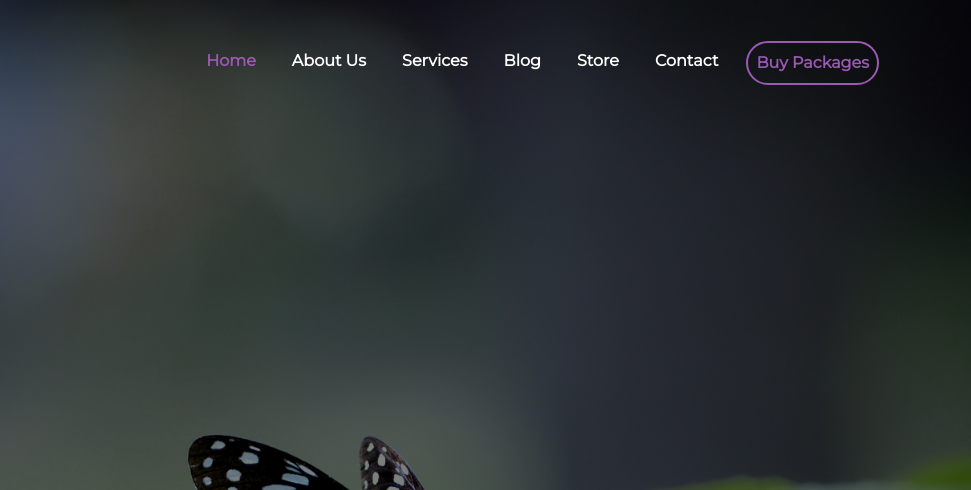
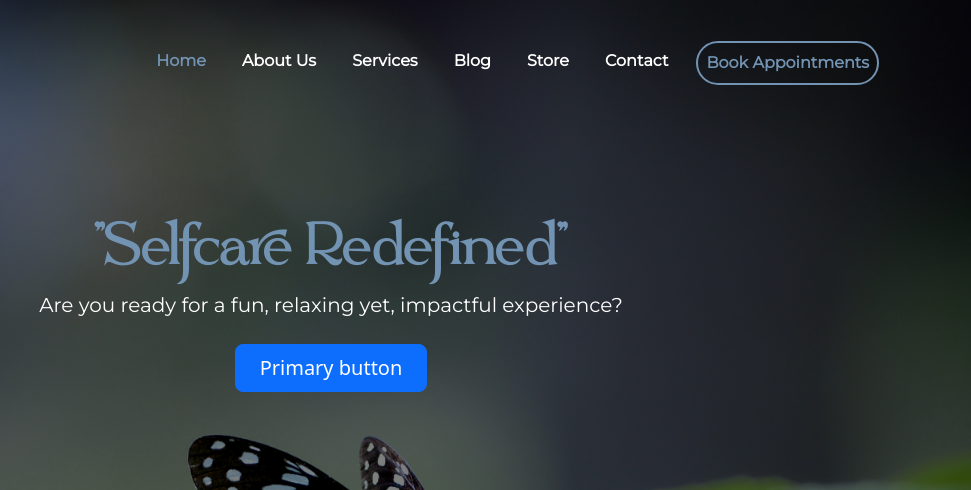
Before and after one commit to nimithejeagerist/quetell-website, a plain HTML site: page pages/index.html in a window 1280 px wide. Shown: the top 490 px of the page, 309-1280 px from the left. Drawn offline with nearby package versions, Linux system fonts and the light colour scheme.

Commit message:
Keep pushing

```diff
--- a/pages/index.html
+++ b/pages/index.html
@@ -42,13 +42,22 @@
                             <a class="nav-link" href="#contact">Contact</a>
                         </li>
                         <li class="nav-item">
-                            <a class="cta-button nav-link" href="#bookings">Buy Packages</a>
+                            <a class="cta-button nav-link" href="#bookings">Book Appointments</a>
                         </li>
                     </ul>
                 </div>
             </div>
         </nav>
-            <!-- Content for your hero section goes here -->
+
+        <div class="hero-content px-4 py-5 my-5 text-center">
+            <h1 class="hero-txt ">"Selfcare Redefined"</h1>
+            <div class="col-lg-6 mx-auto">
+              <p class="lead mb-4">Are you ready for a fun, relaxing yet, impactful experience?</p>
+              <div class="d-grid gap-2 d-sm-flex justify-content-sm-center">
+                <button type="button" class="btn btn-primary btn-lg px-4 gap-3">Primary button</button>
+              </div>
+            </div>
+          </div>
 
     </section>
 
--- a/pages/main.css
+++ b/pages/main.css
@@ -1,6 +1,11 @@
 @font-face {
     font-family: 'Montserrat';
     src: url('../fonts/Montserrat/static/Montserrat-Regular.ttf');
+}
+
+@font-face {
+    font-family: 'Reglarik';
+    src: url('../fonts/Reglarik/Reglarik-j99mj.otf');
 }
 
 html, body {
@@ -15,6 +20,11 @@ html, body {
     background-image: url('../assets/test3.jpg');
     background-size: cover;
     background-position: center;
+}
+
+.hero-content {
+    position: relative;
+    z-index: 2;
 }
 
 .hero::after {
@@ -65,25 +75,37 @@ html, body {
 }
 
 .navbar-nav li a:hover {
-    color: #9b59b6;
+    color: #7393B3;
 }
 
 .navbar-nav li a.nav-link.active {
-    color: #9b59b6;
+    color: #7393B3;
 }
 
 .navbar-nav .cta-button {
-    color: #9b59b6;
-    border: 2px solid #9b59b6;
+    color: #7393B3;
+    border: 2px solid #7393B3;
     border-radius: 50px;
 
     text-decoration: none;
     display: inline-block;
     transition: background-color 0.3s ease;
     background-color: transparent;
-  }
+}
 
   .navbar-nav .cta-button:hover {
-    background-color: #9b59b6;
+    background-color: #7393B3;
     color: white;
-  }
+}
+
+.hero-txt {
+    font-family: 'Reglarik';
+    font-size: 50px;
+    font-weight: bold;
+    color: #7393B3;
+}
+
+.hero-content .lead {
+    font-family: 'Montserrat';
+    color: white;
+}
```
Also changed, not shown: app.js (deleted), fonts/Hanora/Hanora-Regular.otf (added), fonts/Reglarik/Reglarik-j99mj.otf (added).
